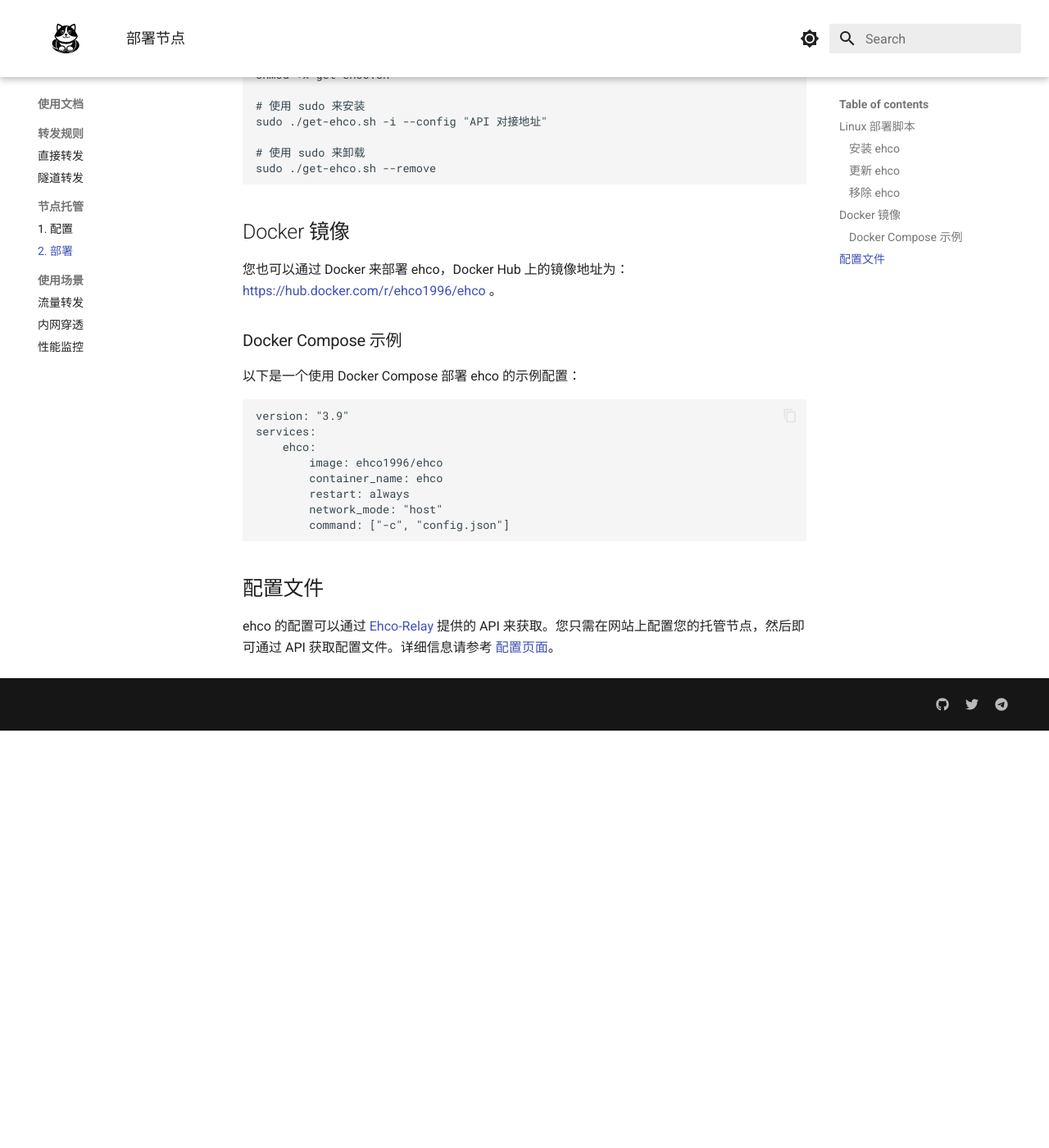
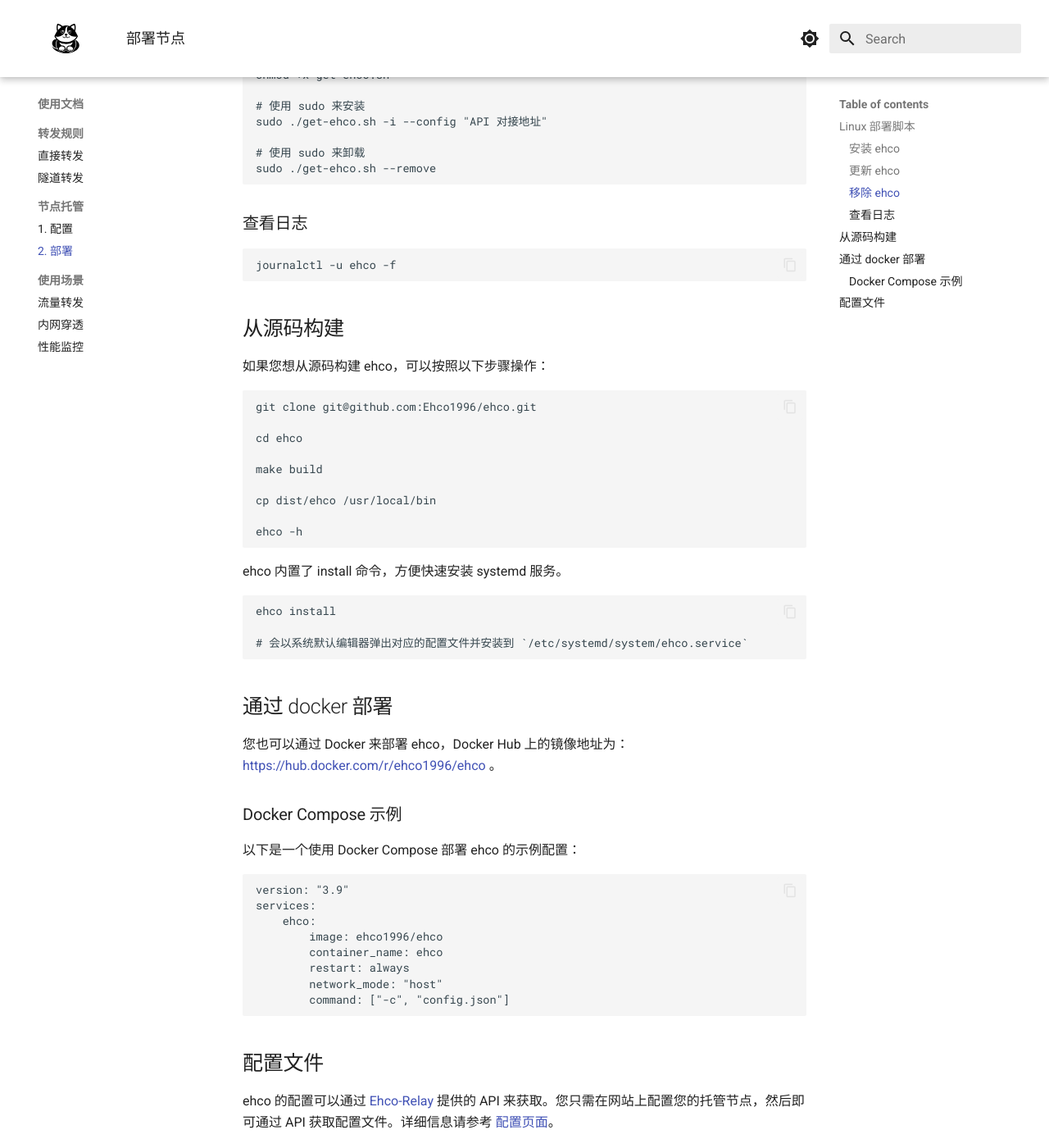
Before and after one commit to Ehco1996/ehco-relay-docs, an MkDocs documentation site: the page built from docs/node/install.md, in a window 1280 px wide and 1400 px high, scrolled down 1616 px. Shown: the whole window at 82% size. Built offline with MkDocs 1.6.1 and Material for MkDocs 9.7.7, drawn with Linux system fonts in a browser that asks for light colours; before the commit the page ends 2507 px from its top, so only the background shows below that.

Commit message:
chore: Update ehco installation instructions and usage scenarios

````diff
--- a/docs/node/install.md
+++ b/docs/node/install.md
@@ -80,7 +80,37 @@
 sudo ./get-ehco.sh --remove
 ```
 
-## Docker 镜像
+### 查看日志
+
+```bash
+journalctl -u ehco -f
+```
+
+## 从源码构建
+
+如果您想从源码构建 ehco，可以按照以下步骤操作：
+
+```bash
+git clone git@github.com:Ehco1996/ehco.git
+
+cd ehco
+
+make build
+
+cp dist/ehco /usr/local/bin
+
+ehco -h
+```
+
+ehco 内置了 install 命令，方便快速安装 systemd 服务。
+
+```bash
+ehco install
+
+# 会以系统默认编辑器弹出对应的配置文件并安装到 `/etc/systemd/system/ehco.service`
+```
+
+## 通过 docker 部署
 
 您也可以通过 Docker 来部署 ehco，Docker Hub 上的镜像地址为：<https://hub.docker.com/r/ehco1996/ehco> 。
 
````
